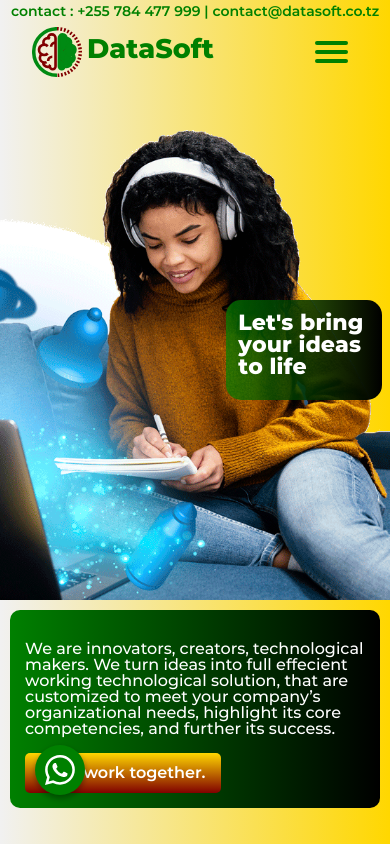
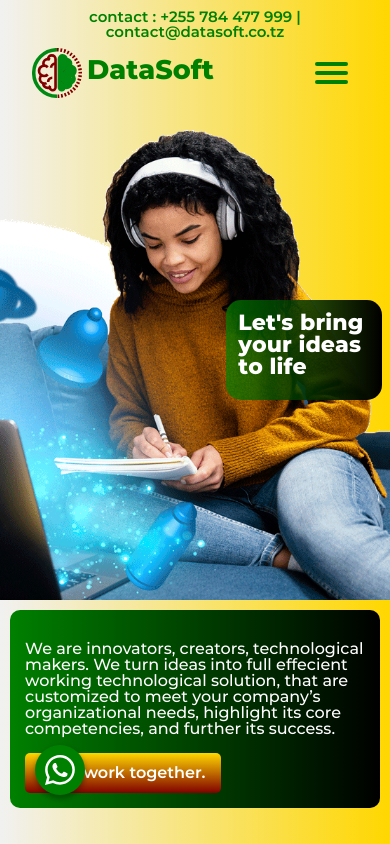
Before and after one commit to LucasJohnNyamhanga/datasoft, a Next.js app: page / in a window 390 px wide. Shown: the top 844 px of the page. Built offline with nearby package versions, Linux system fonts and the light colour scheme.

Commit message:
Update NavMobile.module.scss

```diff
--- a/app/styles/NavMobile.module.scss
+++ b/app/styles/NavMobile.module.scss
@@ -37,12 +37,12 @@
       p {
         text-align: center;
         width: fit-content;
-        padding: 5px;
+        padding: 10px 0px 5px 0px;
         margin: 0px;
         padding-left: 10px;
         padding-right: 10px;
         font-weight: 600;
-        font-size: 14px;
+        font-size: 15px;
       }
     }
   }
```
